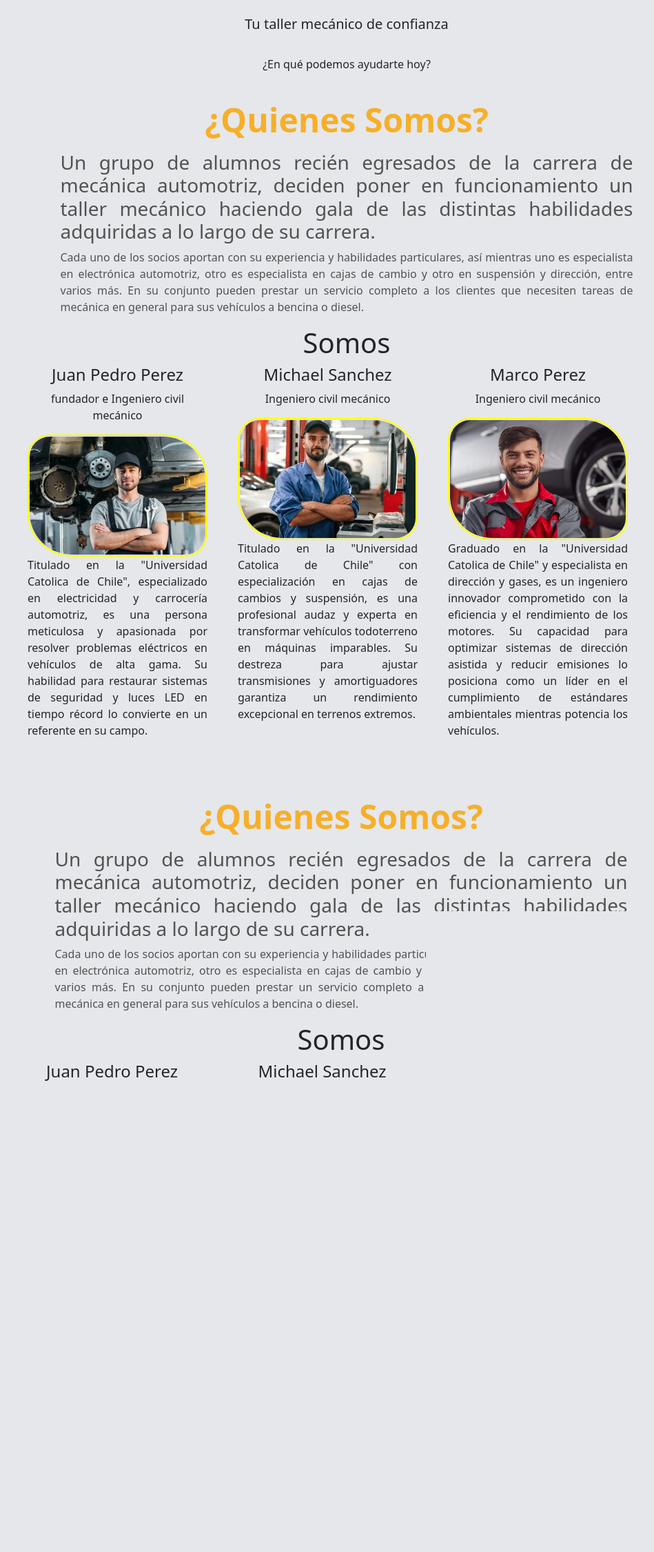
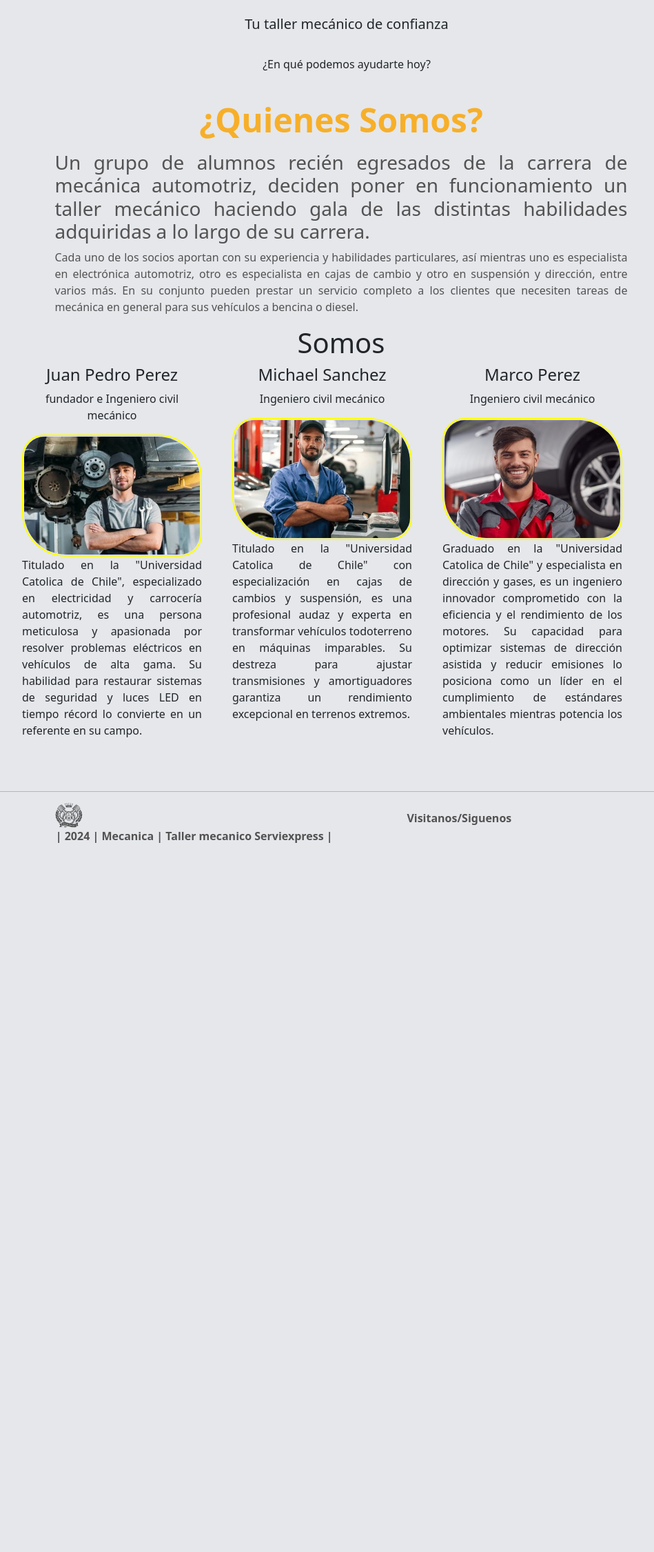
Before and after one commit to Marcoherna/taller, a Django app: page / in a window 1280 px wide. Shown: the part 204-2454 px from the top of the page at 69% size, without its empty margins (145-1094 px from the left). After the commit the page ends 1426 px from the top, so only its background shows below. Run offline with Django 5.2, Linux system fonts and the light colour scheme; a user stored in the database is signed in.

Commit message:
primer commit est

```diff
--- a/serviexpress/core/templates/core/inicio.html
+++ b/serviexpress/core/templates/core/inicio.html
@@ -47,57 +47,7 @@
         {% endif %}
 
     </div>
-    <div class="py-4">
-    <div class="container">
-        <div class="row justify-content-center">
-            <div class="col-lg-9 col-md-9">
-                <p class="t600 display-5 txt-naranja text-center">¿Quienes Somos?</p>
-                <h3 class="text-justify txt-plomo">Un grupo de alumnos recién egresados de la carrera de mecánica automotriz, deciden poner en
-                    funcionamiento un taller mecánico haciendo gala de las distintas habilidades adquiridas a lo largo de su
-                    carrera.</h3>
-                <p class="text-justify txt-plomo">Cada uno de los socios aportan con su experiencia y habilidades particulares, así mientras
-                    uno es especialista en electrónica automotriz, otro es especialista en cajas de cambio y otro en
-                    suspensión y dirección, entre varios más. En su conjunto pueden prestar un servicio completo a los clientes que necesiten
-                    tareas de mecánica en general para sus vehículos a bencina o diesel.</p>
-            </div>
-            <div>
-                <h1 class="text-center">Somos</h1>
-                <div class="row">
-                    <div class="col-lg-1"></div>
-                    <div class="col-lg-3 col-md-4 text-center separa-hori-lg separa-verti">
-                        <h4>Juan Pedro Perez</h4>
-                        <p>fundador e Ingeniero civil mecánico</p>
-                        <img class="img-bordes" src="{% static 'img/tec1.jpg' %}" width="290" height="200">
-                        <p class="col-lg-12 text-justify">Titulado en la "Universidad Catolica de Chile", especializado en electricidad
-                            y carrocería automotriz, es una persona meticulosa y apasionada por resolver
-                            problemas eléctricos en vehículos de alta gama. Su habilidad para restaurar
-                            sistemas de seguridad y luces LED en tiempo récord lo convierte en un referente
-                            en su campo.</p>
-                    </div>
-                    <div class="col-lg-3 col-md-4 text-center separa-hori-lg separa-verti">
-                        <h4>Michael Sanchez</h4>
-                        <p>Ingeniero civil mecánico</p>
-                        <img class="img-bordes" src="{% static 'img/tec2.jpg' %}" width="290" height="200">
-                        <p class="col-lg-12 text-justify">Titulado en la "Universidad Catolica de Chile" con especialización en cajas
-                            de cambios y suspensión, es una profesional audaz y experta en transformar
-                            vehículos todoterreno en máquinas imparables. Su destreza para ajustar
-                            transmisiones y amortiguadores garantiza un rendimiento excepcional en
-                            terrenos extremos.</p>
-                    </div>
-                    <div class="col-lg-3 col-md-4 text-center separa-hori-lg separa-verti">
-                        <h4>Marco Perez</h4>
-                        <p>Ingeniero civil mecánico</p>
-                        <img class="img-bordes" src="{% static 'img/tec3.jpg' %}" width="290" height="200">
-                        <p class="col-lg-12 text-justify">Graduado en la "Universidad Catolica de Chile" y especialista en dirección y gases,
-                            es un ingeniero innovador comprometido con la eficiencia y el rendimiento de los
-                            motores. Su capacidad para optimizar sistemas de dirección asistida y reducir
-                            emisiones lo posiciona como un líder en el cumplimiento de estándares ambientales
-                            mientras potencia los vehículos.</p>
-                    </div>
-                </div>
-            </div>
-        </div>
-    </div>
+
 </div>
     {% endif %}
 </div>
```
Also changed, not shown: serviexpress/db.sqlite3.
